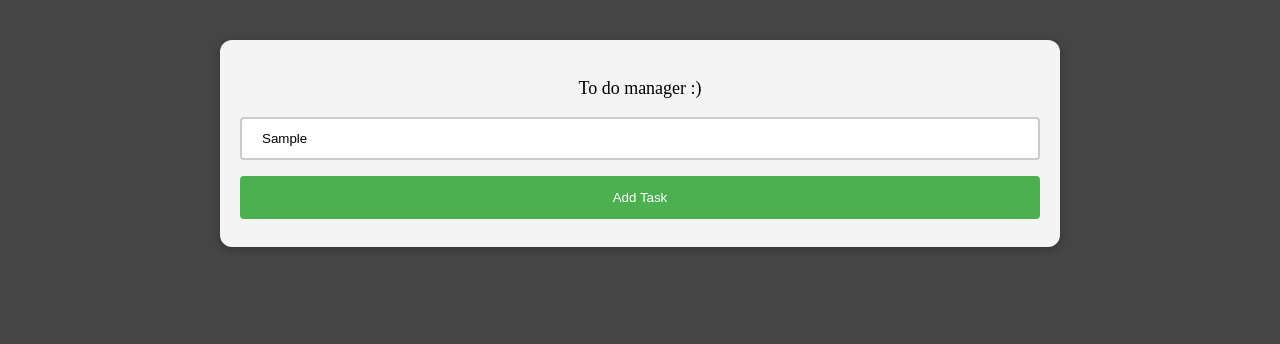
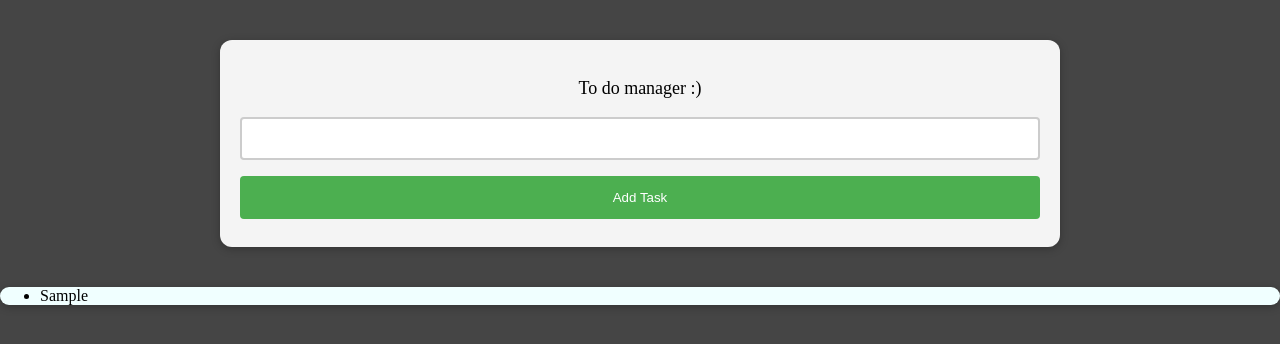
Before and after one commit to MilosNalovic/to-do, a React (Create React App) app: page / in a window 1280 px wide. Both pictures are taken after typing "Sample" into the empty fields and a click on the button "Add Task". Shown: the top 344 px of the page. Built offline with nearby package versions, Linux system fonts and the light colour scheme.

Commit message:
tasks list made and inplemented in UI

```diff
--- a/src/App.js
+++ b/src/App.js
@@ -1,9 +1,18 @@
+import { useState, Fragment } from "react";
 import AddTask from "./Components/Tasks/AddTask";
+import TaskList from "./Components/Tasks/TasksList";
 function App() {
+  const [tasksList, setTasksList] = useState([]);
+  const addTaskHandler = (task) => {
+    setTasksList((prevTasks) => {
+      return [...prevTasks, { name: task, id: Math.random().toString() }];
+    });
+  };
   return (
-    <div>
-      <AddTask />
-    </div>
+    <Fragment>
+      <AddTask onAddTask={addTaskHandler} />
+      <TaskList tasks={tasksList} />
+    </Fragment>
   );
 }
 
--- a/src/Components/Tasks/AddTask.js
+++ b/src/Components/Tasks/AddTask.js
@@ -6,7 +6,8 @@ const AddTask = (props) => {
   const [task, setTask] = useState([]);
   const addTaskHander = (event) => {
     event.preventDefault();
-    console.log(task);
+    props.onAddTask(task);
+    setTask("");
   };
   const taskInput = (event) => {
     setTask(event.target.value);
@@ -15,7 +16,7 @@ const AddTask = (props) => {
     <Wrapper className={styles.formWrapper}>
       <p>To do manager :)</p>
       <form className={styles.form}>
-        <input onChange={taskInput} type="text"></input>
+        <input onChange={taskInput} type="text" value={task}></input>
         <Button type="submit" onClick={addTaskHander}>
           Add Task
         </Button>
--- /dev/null
+++ b/src/Components/Tasks/TasksList.js
@@ -0,0 +1,13 @@
+import Wrapper from "../UI/Wrapper";
+const TaskList = (props) => {
+  return (
+    <Wrapper>
+      <ul>
+        {props.tasks.map((task) => (
+          <li key={task.id}>{task.name} </li>
+        ))}
+      </ul>
+    </Wrapper>
+  );
+};
+export default TaskList;
```
